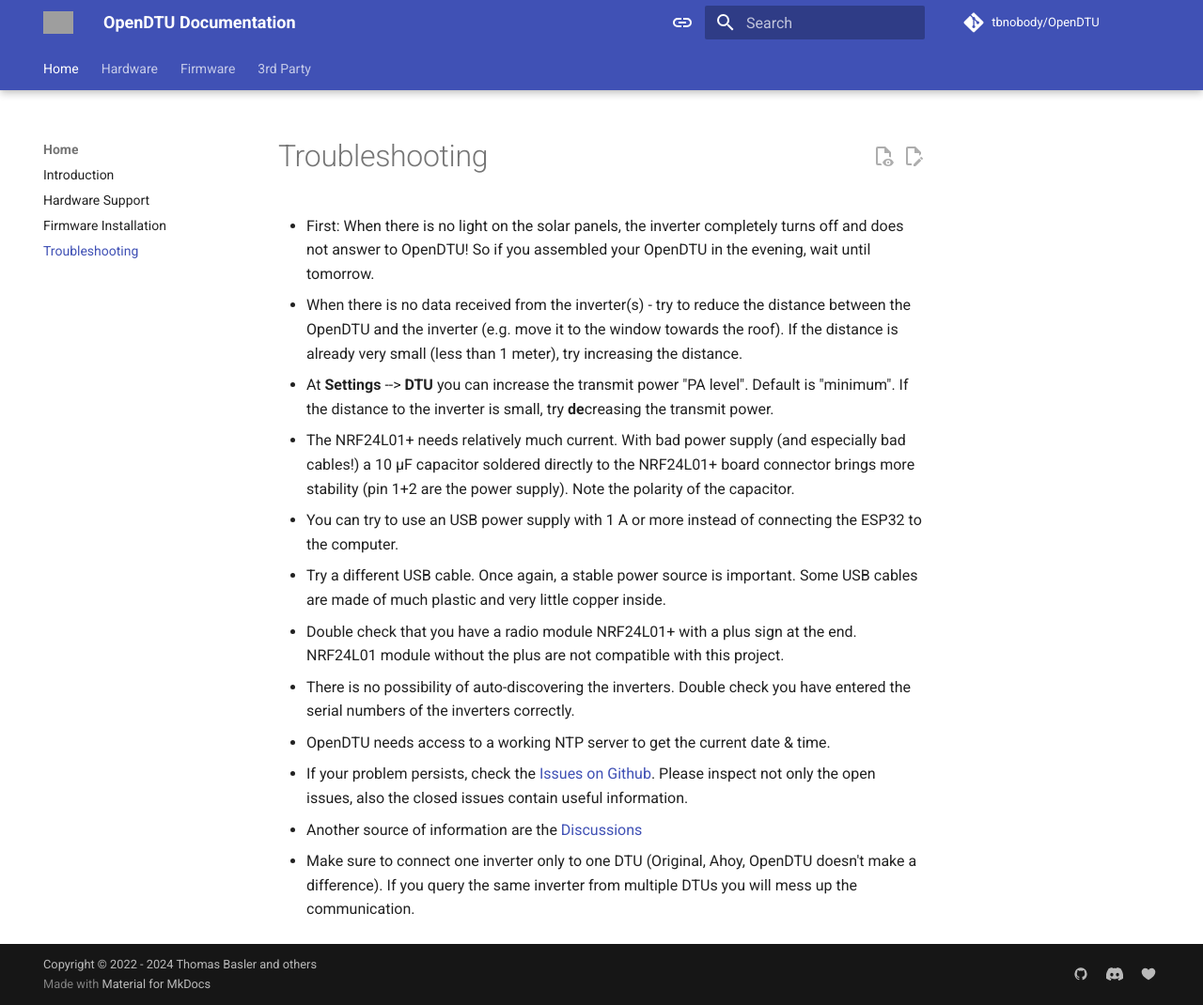
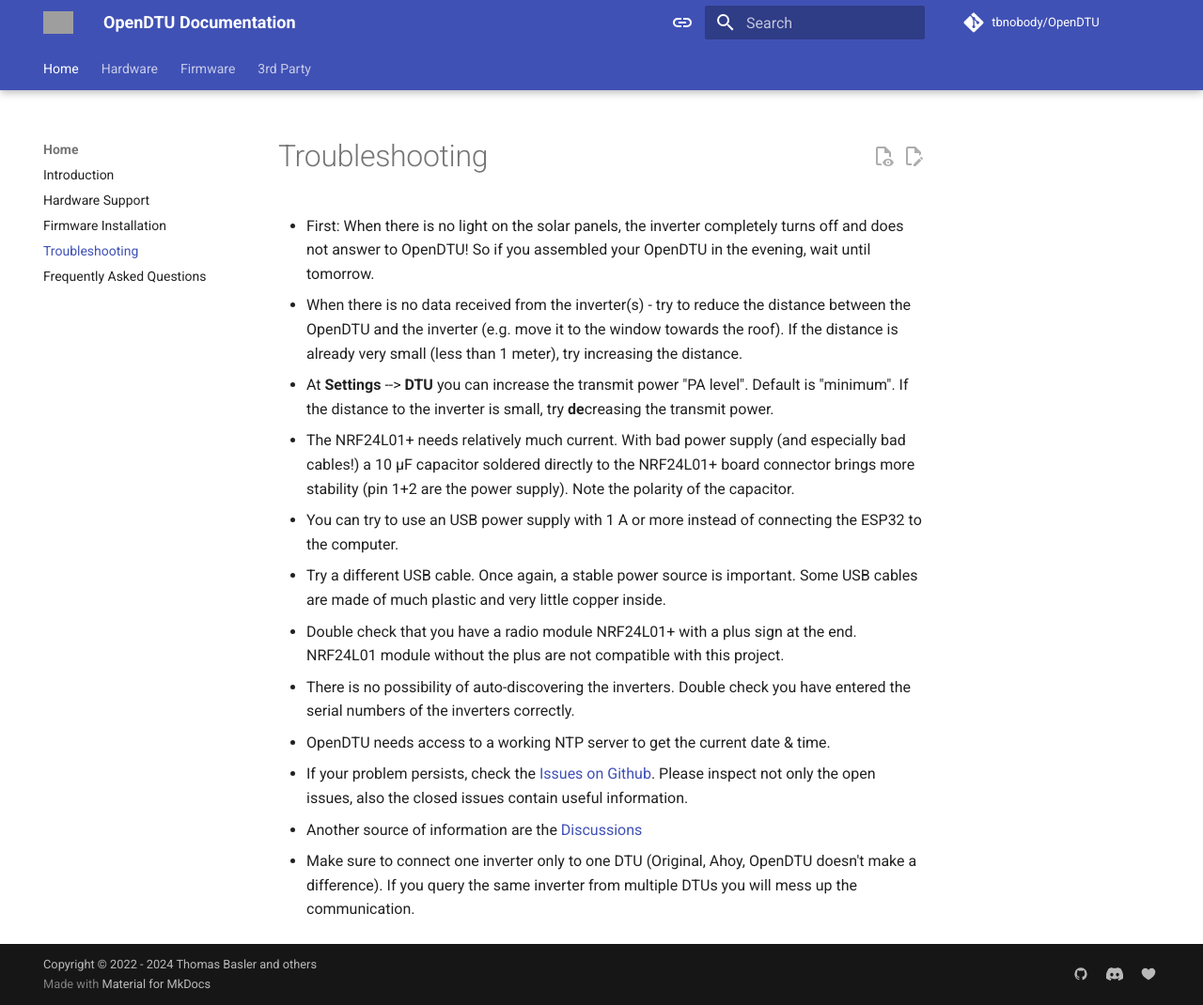
Before and after one commit to tbnobody/OpenDTU-docs, an MkDocs documentation site: the page built from docs/troubleshooting.md, in a window 1280 px wide and 1070 px high. Shown: the whole window at 94% size. Built offline with MkDocs 1.6.1 and Material for MkDocs 9.7.7, drawn with Linux system fonts in a browser that asks for light colours; comment, search, counter and statistics services are not loaded; grey boxes are pictures that could not be loaded.

Commit message:
move frequently asked questions to home menu

```diff
--- a/mkdocs.yml
+++ b/mkdocs.yml
@@ -105,6 +105,7 @@
       - Hardware Support: hardware/index.md
       - Firmware Installation: firmware/index.md
       - Troubleshooting: troubleshooting.md
+      - Frequently Asked Questions: firmware/faq.md
   - Hardware:
       - hardware/index.md
       - hardware/inverter_overview.md
@@ -153,7 +154,6 @@
     - firmware/device_profiles.md
     - firmware/mqtt_topics.md
     - firmware/web_api.md
-    - firmware/faq.md
     - Howtos:
       - firmware/howto/serial_console.md
       - firmware/howto/migrate_generic.md
```
